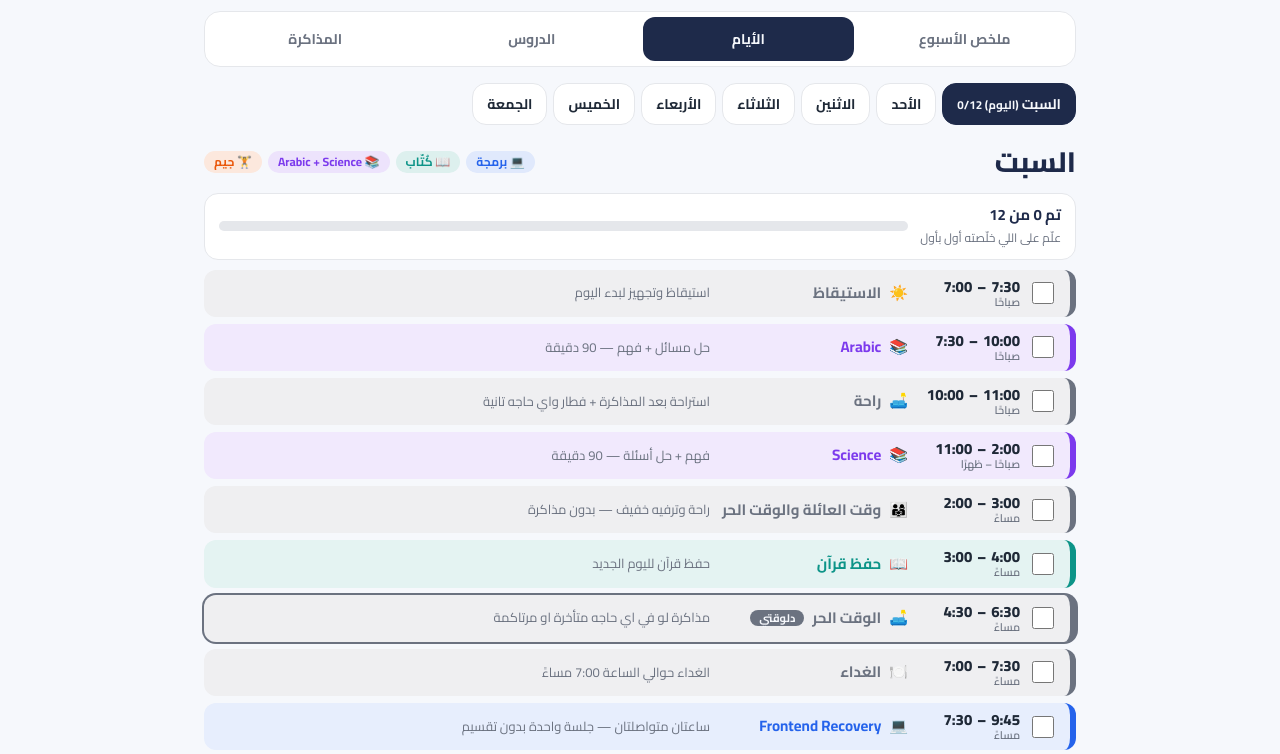
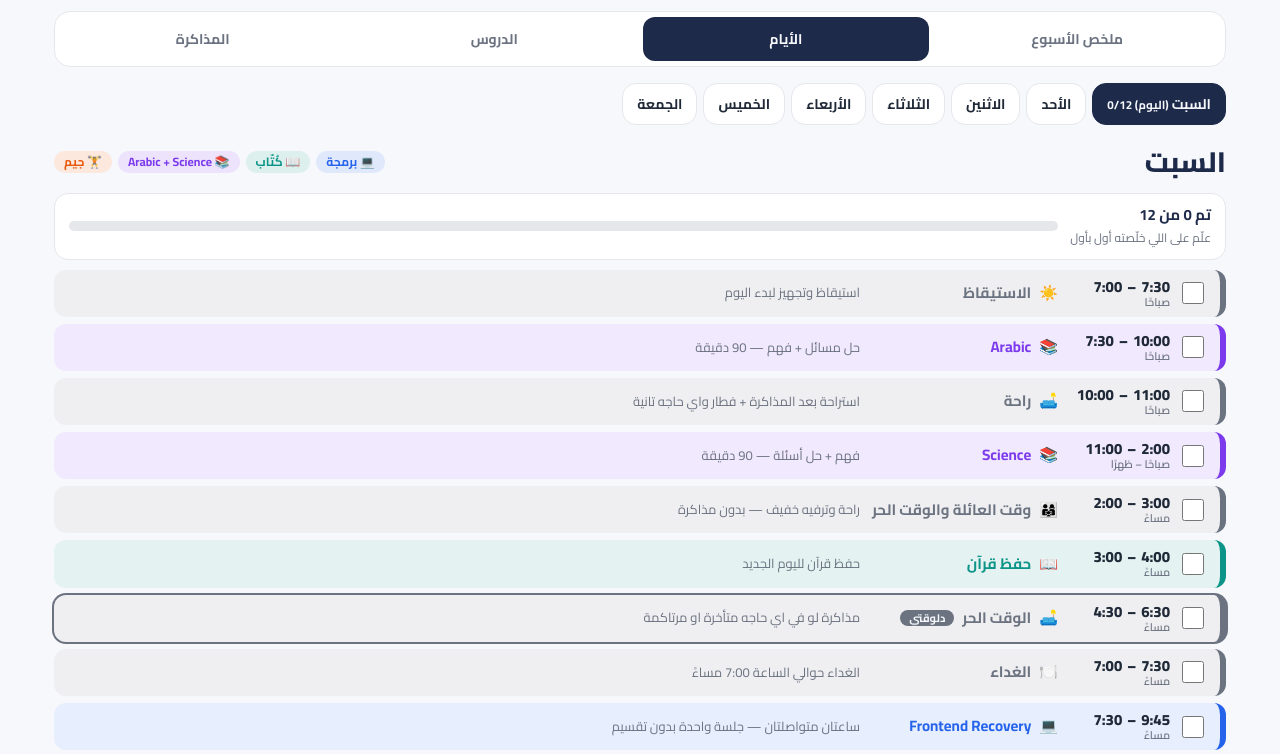
Before and after one commit to Abdokhaledshaaban/Daily-Routine, a plain HTML site: page index.html in a window 1280 px wide. Shown: the part 84-838 px from the top of the page. Drawn offline with Linux system fonts and the light colour scheme.

Commit message:
Increase max-width of .wrap to 1200px

```diff
--- a/index.html
+++ b/index.html
@@ -15,7 +15,7 @@ box-sizing:border-box;padding-top:env(safe-area-inset-top,0px);padding-bottom:en
 :root[data-theme="dark"]{color-scheme:dark;--bg:#0F1524;--surf:#182033;--ink:#E8ECF5;--mut:#98A2B8;--line:#2A3550;--navy:#E8ECF5;--code:#6B9BFF;--study:#A78BFA;--lesson:#4ADE80;--kuttab:#2DD4BF;--gym:#FB923C;--sleep:#8FA0E6;--rest:#9AA3B5}
 *{box-sizing:border-box}html{scroll-padding-top:env(safe-area-inset-top,0px)}
 body{margin:0;background:var(--bg);color:var(--ink);font-family:Cairo,'Noto Sans Arabic',Tahoma,sans-serif;line-height:1.5;font-size:15px}
-.wrap{max-width:900px;margin:0 auto;padding:16px 14px 60px}
+.wrap{max-width:1200px;margin:0 auto;padding:16px 14px 60px}
 header{display:flex;align-items:center;justify-content:space-between;gap:10px;flex-wrap:wrap;margin-bottom:14px}
 h1{margin:0;font-size:30px;font-weight:800;color:var(--navy)}
 .sub{color:var(--mut);font-size:13px}
```
